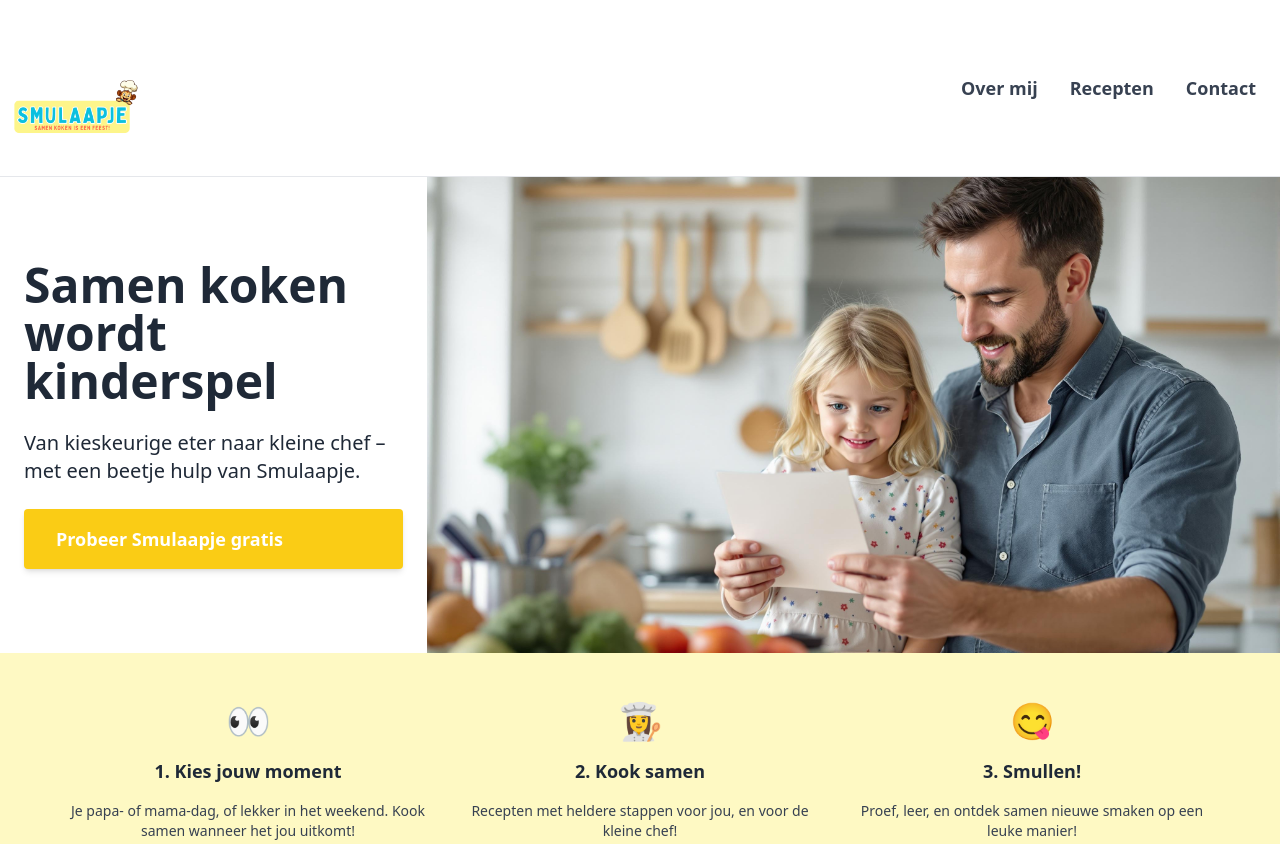
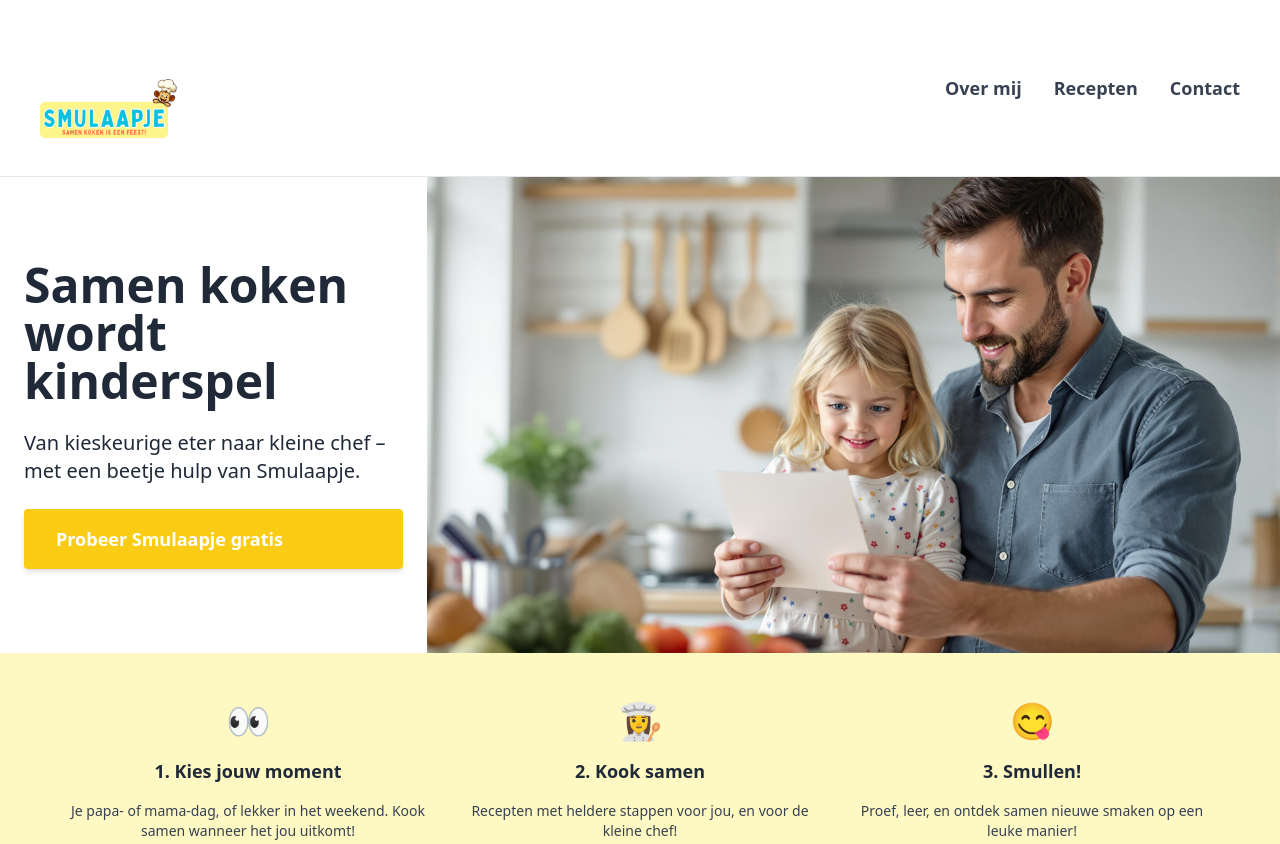
Before and after one commit to Smulaapje/Smulaapje, a plain HTML site: page index.html in a window 1280 px wide. Shown: the top 844 px of the page. Drawn offline with nearby package versions, Linux system fonts and the light colour scheme.

Commit message:
Update header.html

```diff
--- a/partials/header.html
+++ b/partials/header.html
@@ -1,8 +1,8 @@
 <header class="bg-white border-b border-gray-200">
-  <div class="flex items-center justify-between py-4">
-    <!-- Logo links -->
-    <a href="index.html" class="block">
-       <img src="images/Branding/Logo-header.png" alt="Smulaapje logo" class="h-36 w-auto">
+  <div class="flex items-center justify-between px-4 py-2">
+    <!-- Logo links, met marge rechts en iets groter -->
+    <a href="index.html" class="block pl-2">
+      <img src="images/Branding/Logo-header.png" alt="Smulaapje logo" class="h-40 w-auto object-contain">
     </a>
 
     <!-- Navigatie rechts -->
```
